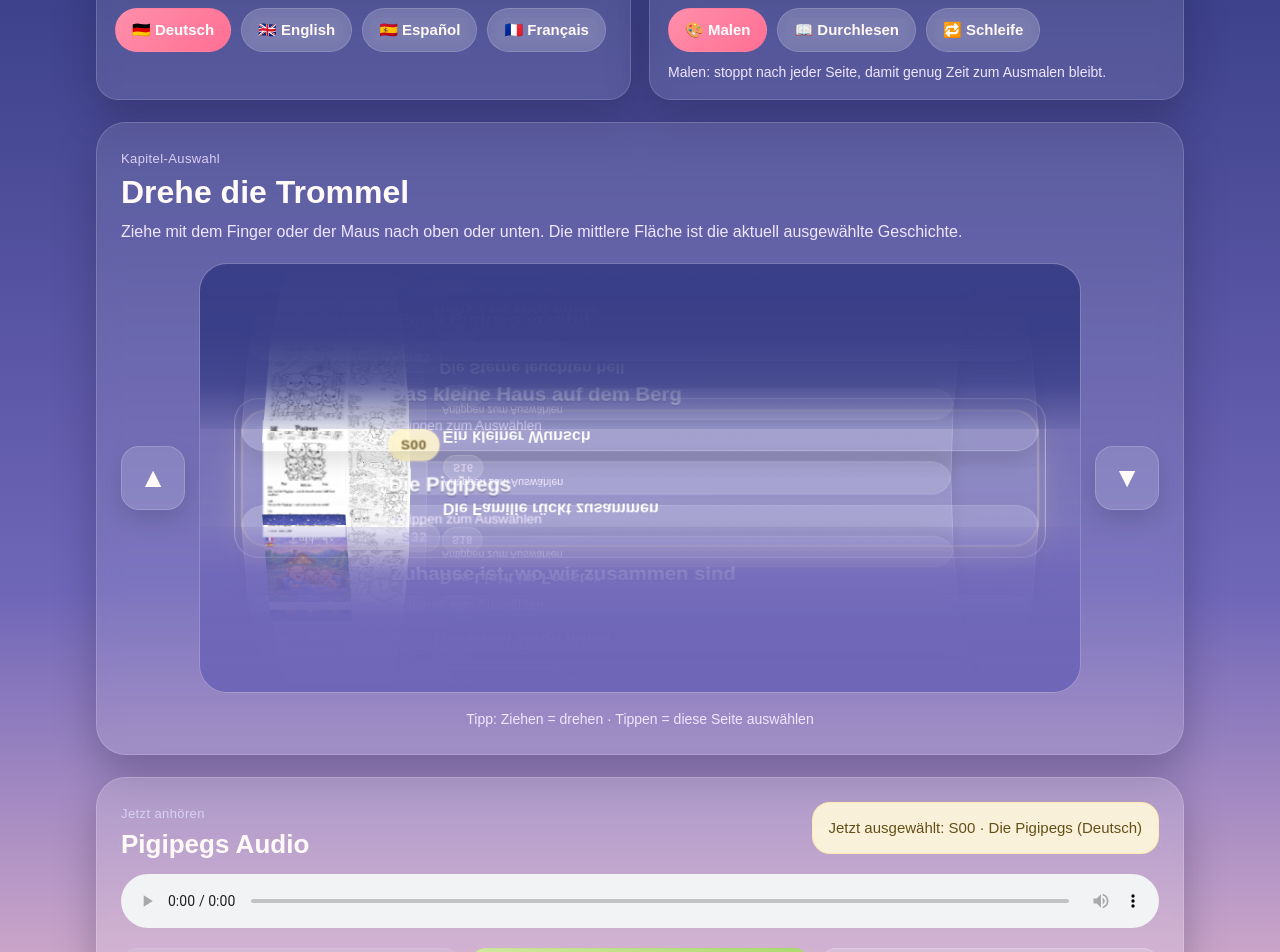
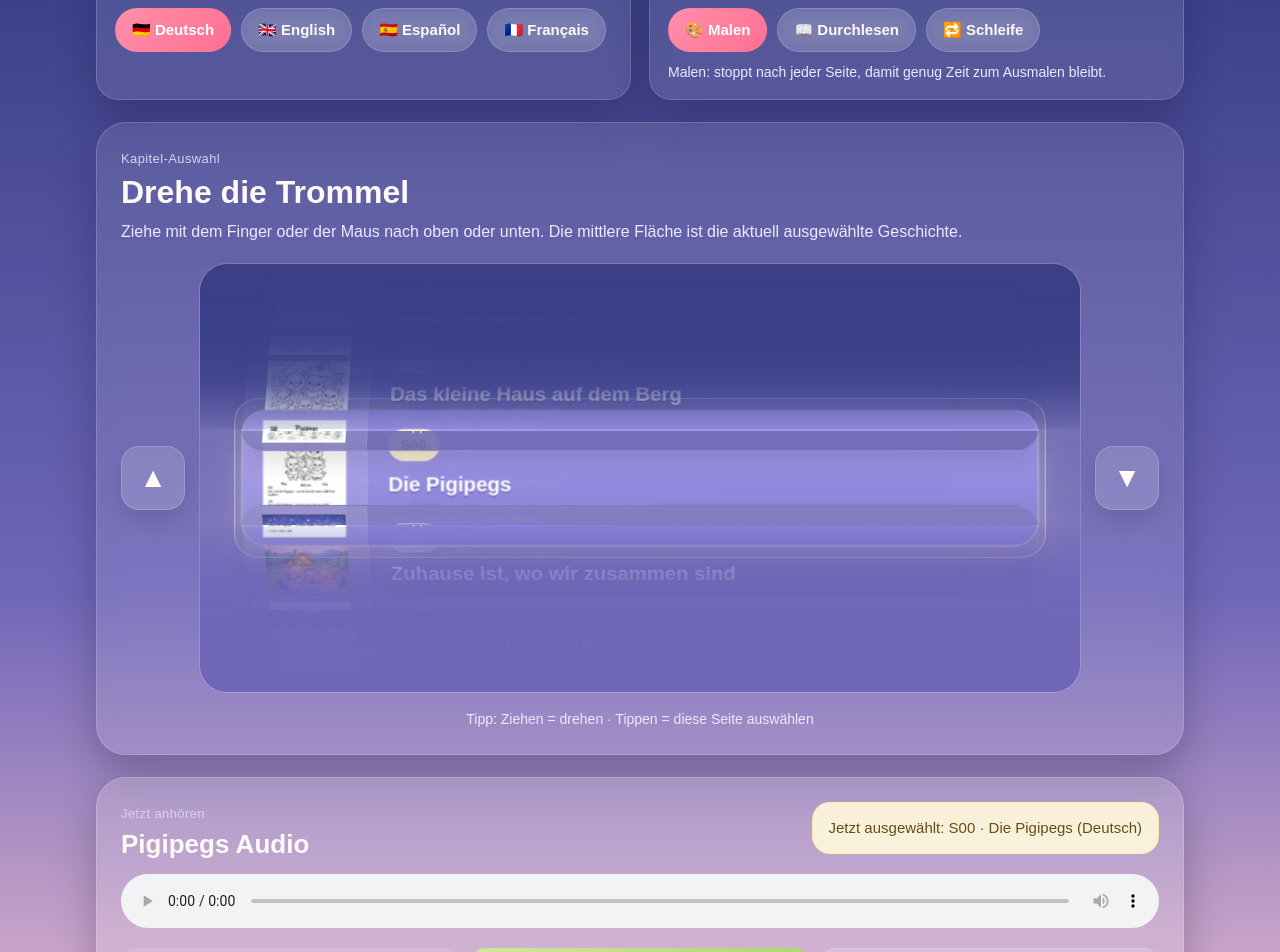
Before and after one commit to Pigipegs/pigipegs, a Jekyll site: the page book01/audio.html, which Jekyll copies as it is, in a window 1280 px wide. Shown: the part 738-1690 px from the top of the page. Built offline with Jekyll 4.4.1, drawn with Linux system fonts in a browser that asks for light colours.

Commit message:
Update audio.html

```diff
--- a/book01/audio.html
+++ b/book01/audio.html
@@ -414,7 +414,7 @@
   height:160px;
   border-radius:24px;
   border:1px solid rgba(255,255,255,0.34);
-  background:rgba(255,255,255,0.04);
+  background:rgba(255,255,255,0.08);
   box-shadow:
     0 0 0 1px rgba(255,255,255,0.08) inset,
     0 0 22px rgba(255,255,255,0.04);
@@ -439,8 +439,8 @@
   transform-style:preserve-3d;
   border-radius:22px;
   overflow:hidden;
-  background:linear-gradient(180deg, rgba(255,255,255,0.14), rgba(255,255,255,0.09));
-  border:1px solid rgba(255,255,255,0.16);
+  background:linear-gradient(180deg, rgba(120,116,190,0.92), rgba(98,92,170,0.90));
+  border:1px solid rgba(255,255,255,0.10);
   box-shadow:0 10px 20px rgba(0,0,0,0.12);
   cursor:pointer;
   display:grid;
@@ -450,13 +450,14 @@
 }
 
     .drum-item.active{
-      box-shadow:0 16px 32px rgba(255,229,156,0.18);
-      border-color:rgba(255,240,190,0.45);
-    }
+  background:linear-gradient(180deg, rgba(156,146,235,0.98), rgba(126,116,210,0.96));
+  box-shadow:0 16px 32px rgba(255,229,156,0.18);
+  border-color:rgba(255,240,190,0.42);
+}
 
     .drum-thumb{
-  background:rgba(255,255,255,0.06);
-  border-right:1px solid rgba(255,255,255,0.10);
+  background:rgba(255,255,255,0.12);
+  border-right:1px solid rgba(255,255,255,0.08);
   display:flex;
   align-items:center;
   justify-content:center;
```
